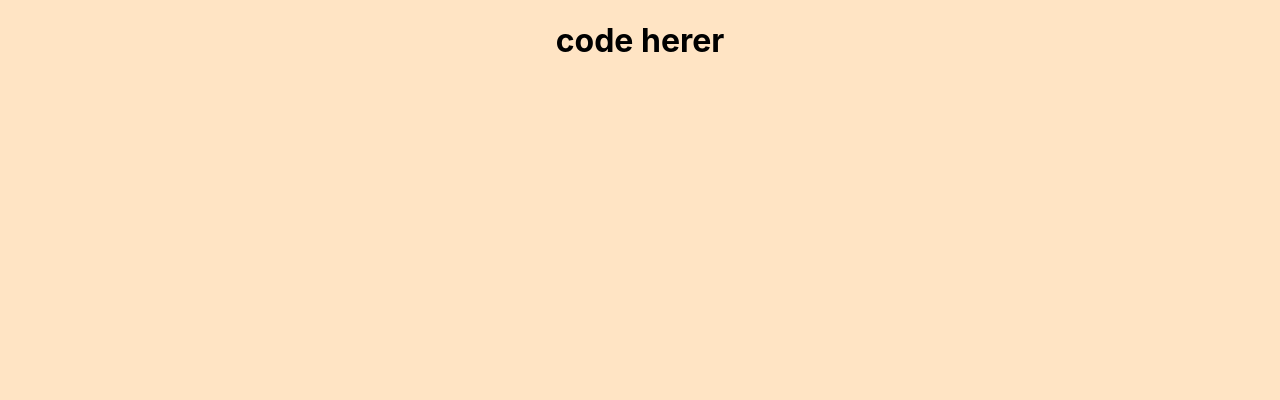
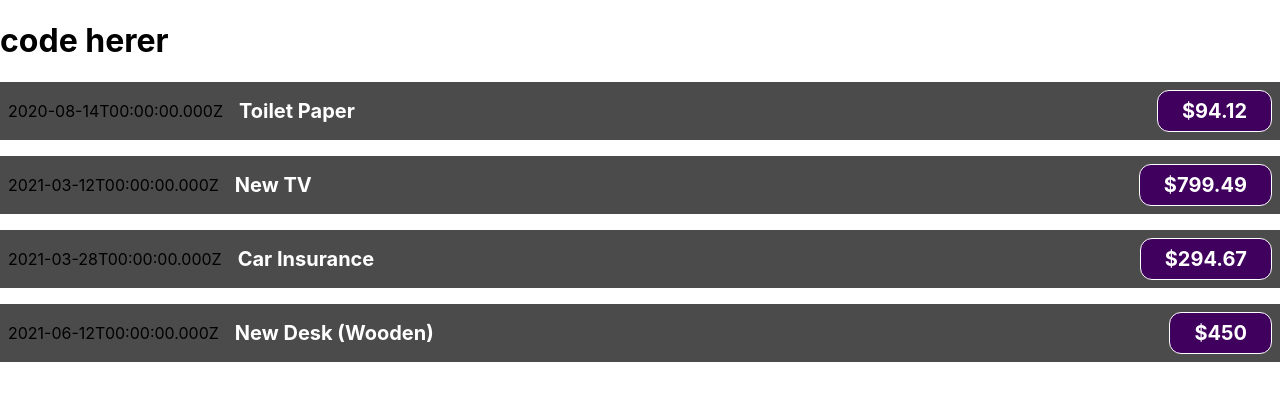
Before and after one commit to alihasan13/manage-expense-app, a React (Create React App) app: page / in a window 1280 px wide. Shown: the top 400 px of the page. Built offline with nearby package versions, Linux system fonts and the light colour scheme.

Commit message:
lecture50

```diff
--- a/src/App.js
+++ b/src/App.js
@@ -1,10 +1,36 @@
-import logo from './logo.svg';
-import './App.css';
+
+import ExpenseItem from "./components/ExpenseItem";
 
 function App() {
+  const DUMMY_EXPENSES = [
+    {
+      id: 'e1',
+      title: 'Toilet Paper',
+      amount: 94.12,
+      date: new Date(2020, 7, 14),
+    },
+    { id: 'e2', title: 'New TV', amount: 799.49, date: new Date(2021, 2, 12) },
+    {
+      id: 'e3',
+      title: 'Car Insurance',
+      amount: 294.67,
+      date: new Date(2021, 2, 28),
+    },
+    {
+      id: 'e4',
+      title: 'New Desk (Wooden)',
+      amount: 450,
+      date: new Date(2021, 5, 12),
+    },
+  ];
   return (
     <div className="App">
       <h1>code herer</h1>
+      <ExpenseItem title={DUMMY_EXPENSES[0].title} amount={DUMMY_EXPENSES[0].amount} date={DUMMY_EXPENSES[0].date}></ExpenseItem>
+      <ExpenseItem title={DUMMY_EXPENSES[1].title} amount={DUMMY_EXPENSES[1].amount} date={DUMMY_EXPENSES[1].date}></ExpenseItem>
+      <ExpenseItem title={DUMMY_EXPENSES[2].title} amount={DUMMY_EXPENSES[2].amount} date={DUMMY_EXPENSES[2].date}></ExpenseItem>
+      <ExpenseItem title={DUMMY_EXPENSES[3].title} amount={DUMMY_EXPENSES[3].amount} date={DUMMY_EXPENSES[3].date}></ExpenseItem>
+
     </div>
   );
 }
--- /dev/null
+++ b/src/components/ExpenseItem.css
@@ -0,0 +1,54 @@
+.expense-item {
+    display: flex;
+    justify-content: space-between;
+    align-items: center;
+    padding: 0.5rem;
+    margin: 1rem 0;
+    background-color: #4b4b4b;
+  }
+
+  .expense-item__description {
+    display: flex;
+    flex-direction: column;
+    gap: 1rem;
+    align-items: flex-end;
+    flex-flow: column-reverse;
+    justify-content: flex-start;
+    flex: 1;
+  }
+
+  .expense-item h2 {
+    color: #3a3a3a;
+    font-size: 1rem;
+    flex: 1;
+    margin: 0 1rem;
+    color: white;
+  }
+
+  .expense-item__price {
+    font-size: 1rem;
+    font-weight: bold;
+    color: white;
+    background-color: #40005d;
+    border: 1px solid white;
+    padding: 0.5rem;
+    border-radius: 12px;
+  }
+
+  @media (min-width: 580px) {
+    .expense-item__description {
+      flex-direction: row;
+      align-items: center;
+      justify-content: flex-start;
+      flex: 1;
+    }
+
+    .expense-item__description h2 {
+      font-size: 1.25rem;
+    }
+
+    .expense-item__price {
+      font-size: 1.25rem;
+      padding: 0.5rem 1.5rem;
+    }
+  }
--- /dev/null
+++ b/src/components/ExpenseItem.js
@@ -0,0 +1,18 @@
+import './ExpenseItem.css';
+function ExpenseItem(props) {
+    const expenseDate = new Date(2021, 2, 28);
+    const expenseTitle = 'Car Insurance';
+    const expenseAmount = 294.67;
+  return(
+  <div className='expense-item'>
+    <div >{props.date.toISOString()}</div>
+    <div className='expense-item__description'>
+      <h2 >{props.title}</h2>
+      <div className='expense-item__price'>${props.amount}</div>
+    </div>
+
+  </div>
+  );
+}
+
+export default ExpenseItem;
--- a/src/index.css
+++ b/src/index.css
@@ -5,7 +5,6 @@
     sans-serif;
   -webkit-font-smoothing: antialiased;
   -moz-osx-font-smoothing: grayscale;
-  background-color: bisque;
 }
 
 code {
```
